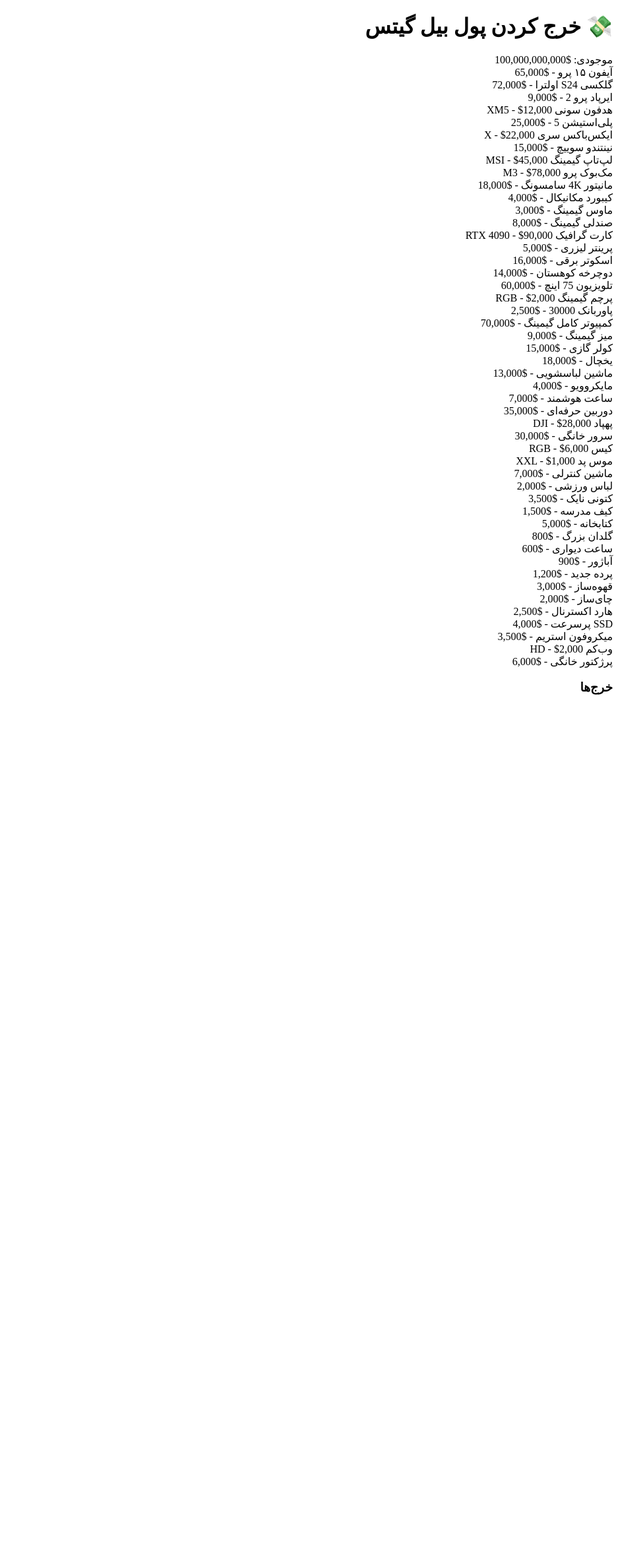
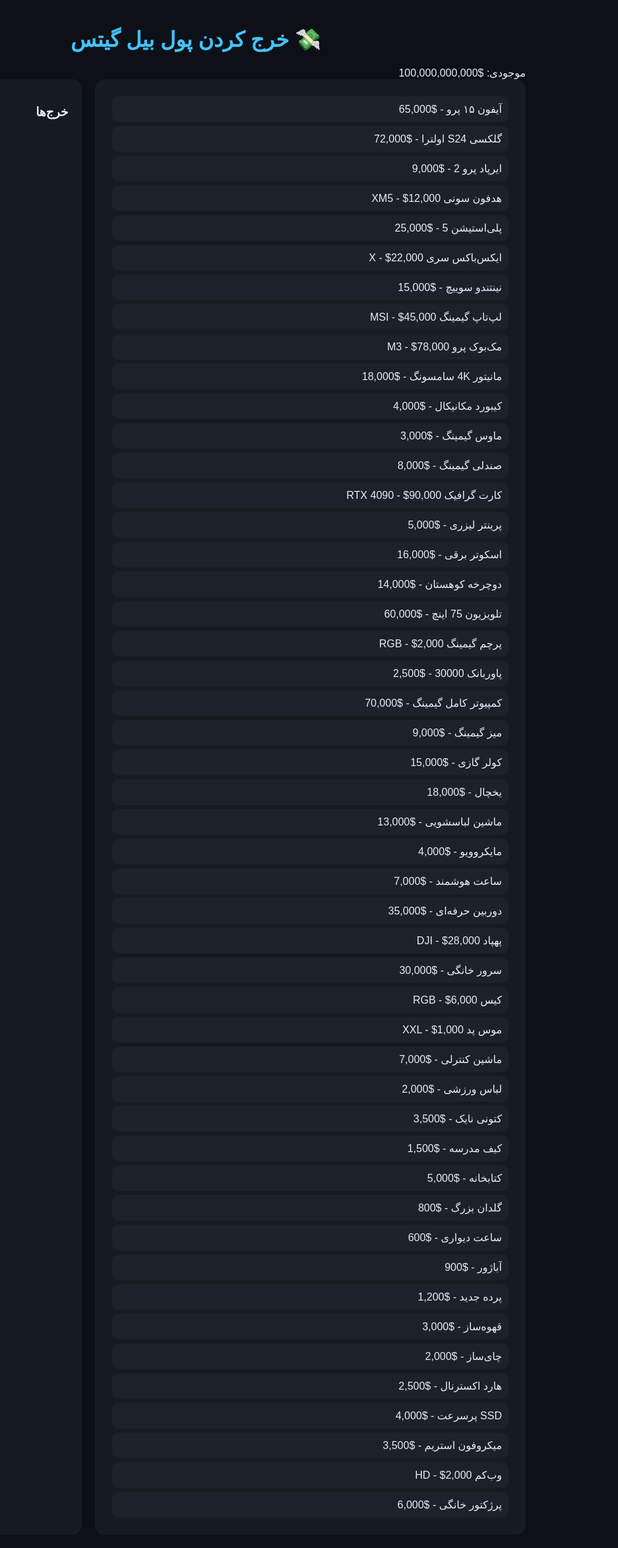
Before and after one commit to hirbodgamer/-, a PHP site: page / in a window 1280 px wide. Shown: the whole page at 66% size, without its empty margins (343-1280 px from the left). Before the commit the page ends 1053 px from the top, so only its background shows below. Run offline with PHP 8.4, Linux system fonts and the light colour scheme.

Commit message:
Update style.css

```diff
--- a/style.css
+++ b/style.css
@@ -1,25 +1,55 @@
-const totalEl=document.getElementById('total');
-const spentList=document.getElementById('spentList');
-const items=document.querySelectorAll('.item');
-let total=parseInt(totalEl.innerText.replace(/\$|,/g,''));
-
-items.forEach(item=>{
-  item.onclick=()=>{
-    const price=parseInt(item.dataset.price);
-    if(total>=price){
-      total-=price;
-      totalEl.innerText='$'+total.toLocaleString();
-      const div=document.createElement('div');
-      div.className='spent-card';
-      div.innerHTML=`<span>${item.innerText}</span><b>$${price.toLocaleString()}</b>`;
-      spentList.prepend(div);
-      const f=document.createElement('div');
-      f.className='money-float';
-      f.innerText='-$'+price.toLocaleString();
-      f.style.left=Math.random()*80+'vw';
-      f.style.top='70vh';
-      document.body.appendChild(f);
-      setTimeout(()=>f.remove(),900);
-    } else alert('پول کافی نیست!');
-  }
-});
+body{
+  font-family:"Vazirmatn",sans-serif;
+  background:#0d1117;
+  color:#e6eef6;
+  margin:0;
+}
+.container{
+  max-width:1000px;
+  margin:auto;
+  padding:20px;
+}
+h1{
+  color:#43c3ff;
+  text-align:center;
+}
+.grid{
+  display:grid;
+  grid-template-columns:2fr 1fr;
+  gap:20px;
+}
+.card{
+  background:#161b22;
+  padding:20px;
+  border-radius:15px;
+}
+.item{
+  padding:10px;
+  margin:6px;
+  background:#1c222b;
+  border-radius:10px;
+  cursor:pointer;
+  transition:0.2s;
+}
+.item:hover{
+  transform:scale(1.03);
+  border:1px solid #43c3ff;
+}
+.spent-card{
+  background:#13171f;
+  padding:10px;
+  margin-bottom:8px;
+  display:flex;
+  justify-content:space-between;
+  border-radius:10px;
+}
+.money-float{
+  position:fixed;
+  font-size:22px;
+  pointer-events:none;
+  animation:floatUp 0.9s ease forwards;
+}
+@keyframes floatUp{
+  from{opacity:1; transform:translateY(0);}
+  to{opacity:0; transform:translateY(-80px);}
+}
```
